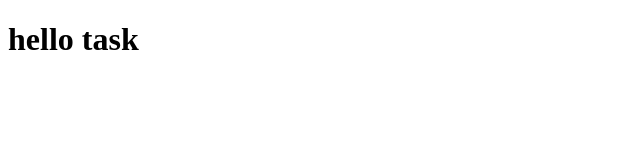
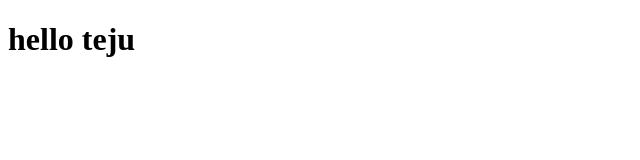
Before and after one commit to kavyaraj1/kav, a plain HTML site: page index.html in a window 1280 px wide. Shown: the full height of the page, 0-640 px from the left. Drawn offline with Linux system fonts and the light colour scheme.

Commit message:
Update index.html

```diff
--- a/index.html
+++ b/index.html
@@ -6,6 +6,6 @@
     <title>Document</title>
 </head>
 <body>
-    <h1>hello task</h1>
+    <h1>hello teju</h1>
 </body>
 </html>
```
